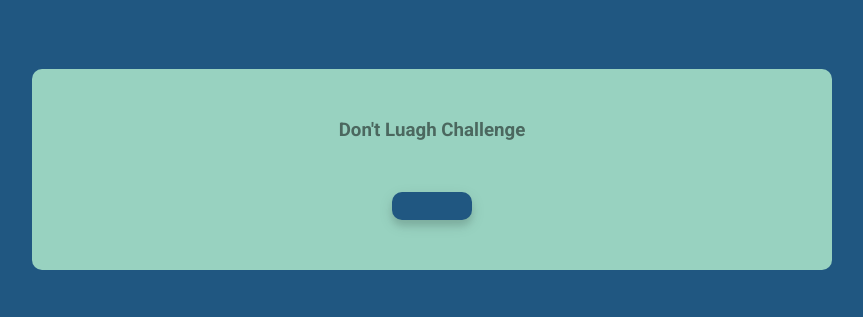
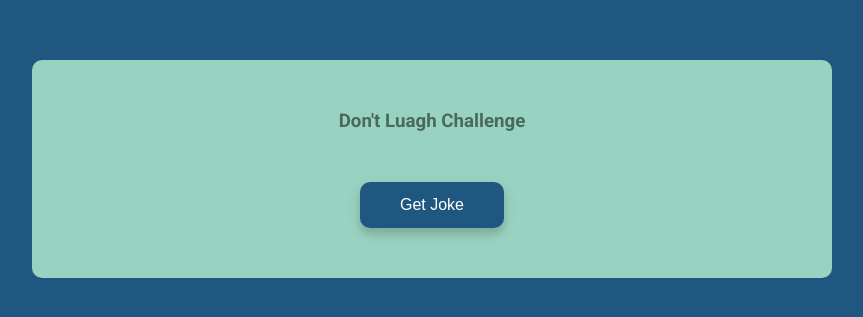
Before and after one commit to BaharAlmasiMoghaddam/25-mini-front-projects-1, a plain HTML site: page 2-unlimited-joke-generator/index.html in a window 1280 px wide. Shown: the part 231-548 px from the top of the page, without its empty margins (208-1071 px from the left). Drawn offline with Linux system fonts and the light colour scheme; no server answers.

Commit message:
html-Done

```diff
--- a/2-unlimited-joke-generator/index.html
+++ b/2-unlimited-joke-generator/index.html
@@ -10,7 +10,7 @@
     <div class="container">
       <h3>Don't Luagh Challenge</h3>
       <div id="joke" class="joke"></div>
-      <button id="jokeBtn" class="btn"></button>
+      <button id="jokeBtn" class="btn">Get Joke</button>
     </div>
 
     <script src="./script.js"></script>
```
